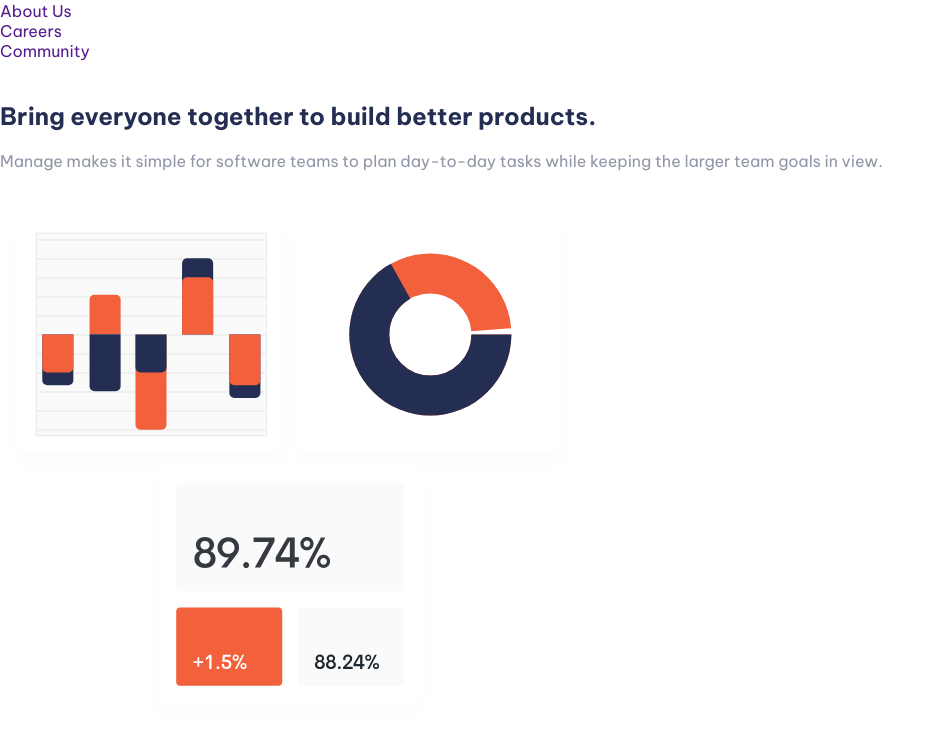
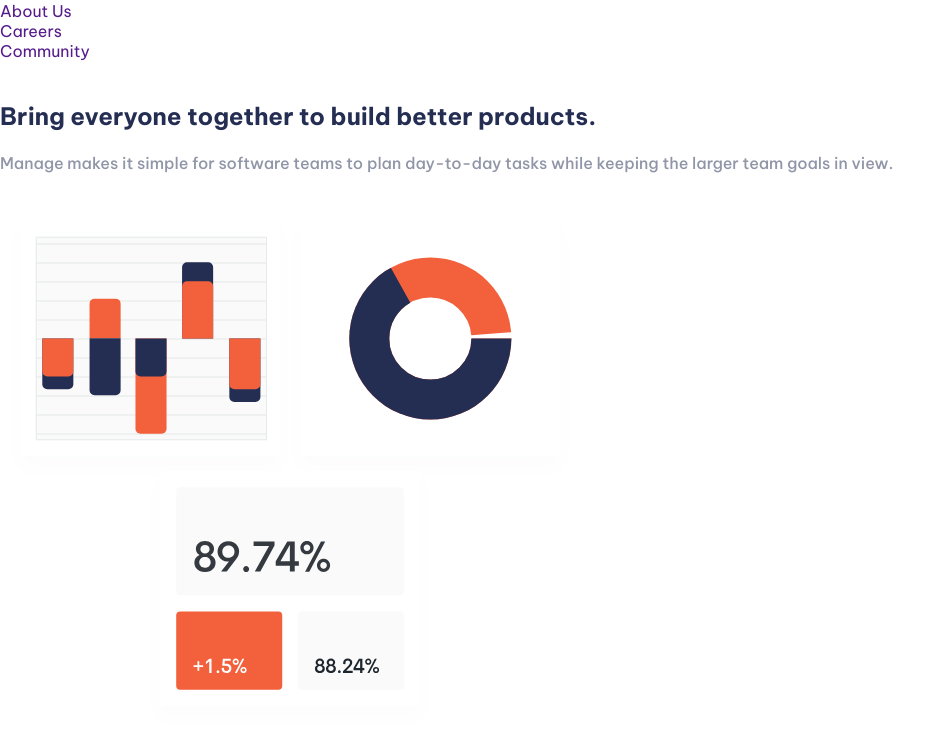
Before and after one commit to roc2246/manage-langing-page__FEM, a website: page index.html in a window 1280 px wide. Shown: the part 68-800 px from the top of the page, without its empty margins (0-951 px from the left). Drawn offline with Linux system fonts and the light colour scheme.

Commit message:
Added more properties to reset p style

```diff
--- a/sass/base/_reset.scss
+++ b/sass/base/_reset.scss
@@ -24,5 +24,7 @@ h1, h2, h3{
 }
 
 p{
+    font-weight: var(--font-weights-bolder);
+    line-height: 1.5rem;
     color: var(--colors-dark-grayish-blue);
 }
```
Also changed, not shown: css/style.css.
